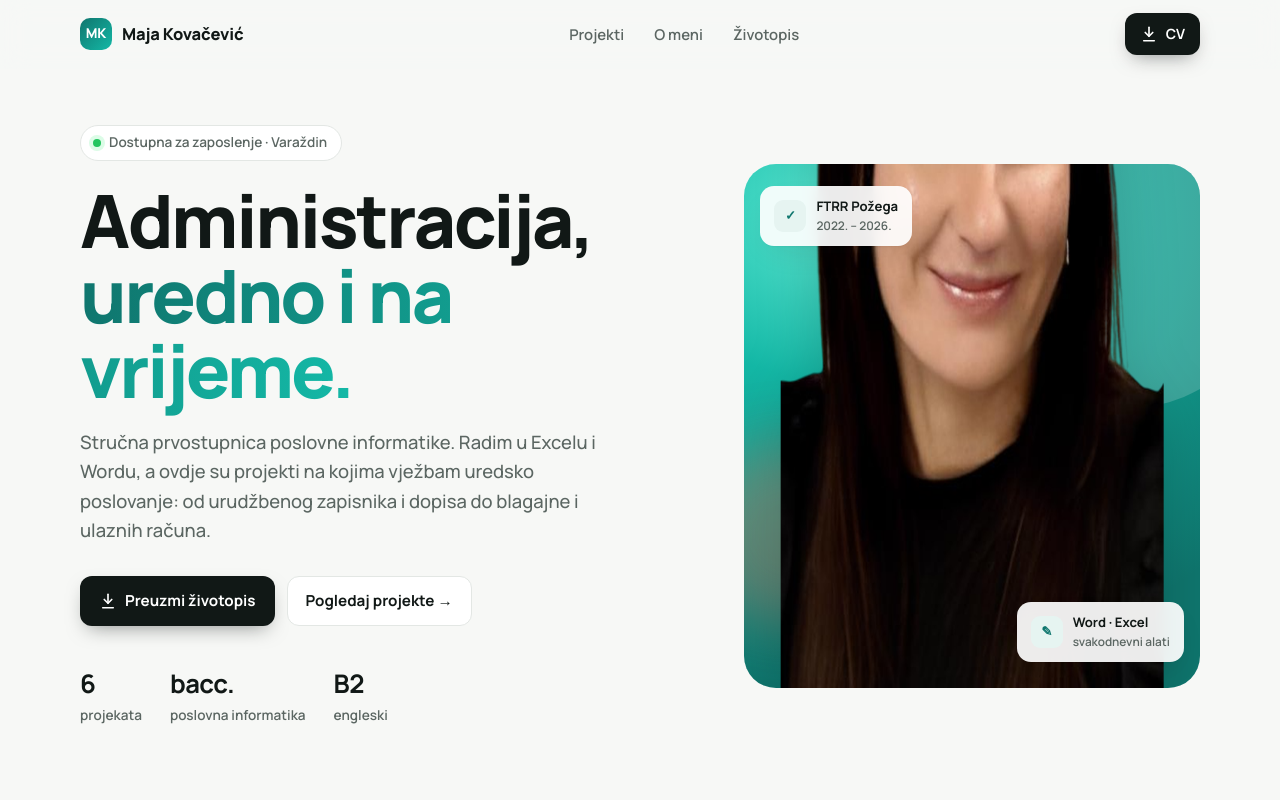
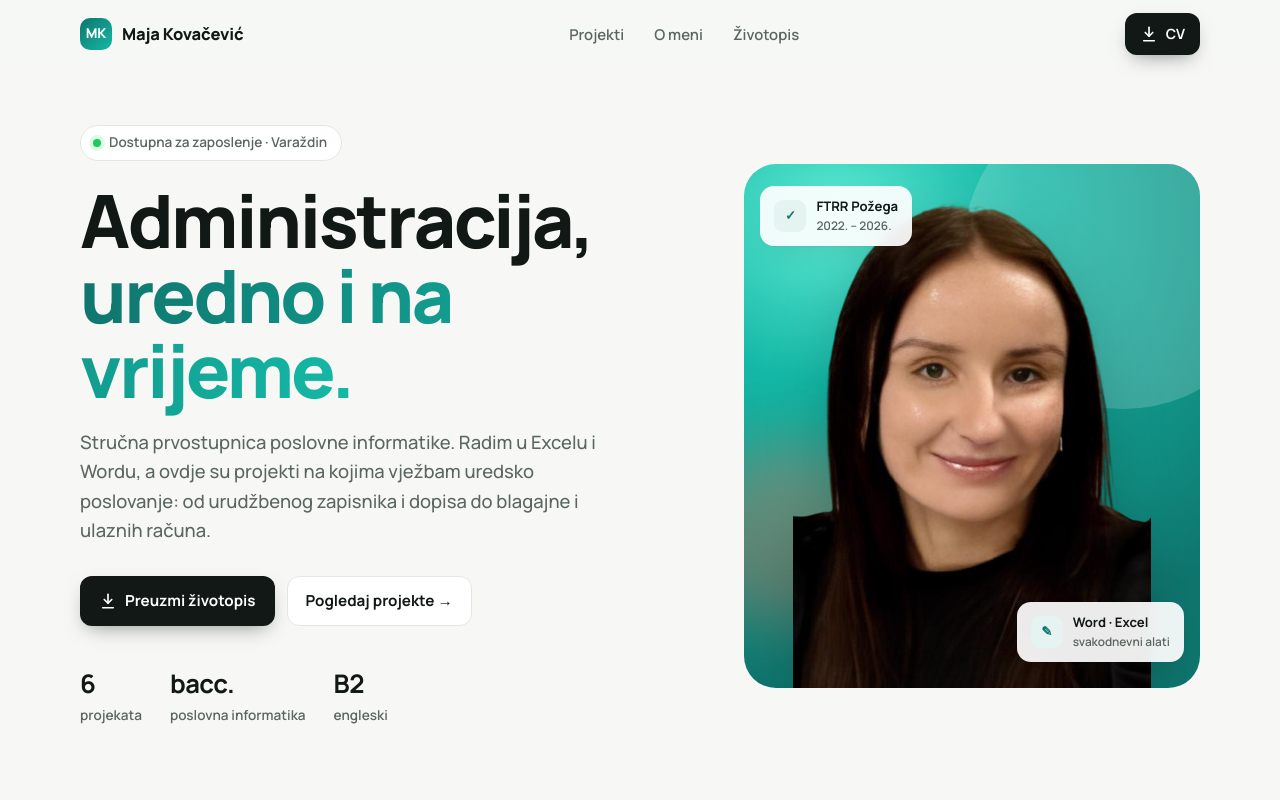
Before and after one commit to MJKVCVC/portfolio, a plain HTML site: page index.html in a window 1280 px wide. Shown: the top 800 px of the page. Drawn offline with Linux system fonts and the light colour scheme.

Commit message:
Add files via upload

```diff
--- a/index.html
+++ b/index.html
@@ -62,7 +62,7 @@
          background:radial-gradient(120% 90% at 20% 10%,#5eead4 0%,var(--brand-2) 35%,var(--brand) 100%)}
   .photo::before{content:"";position:absolute;width:70%;aspect-ratio:1;border-radius:50%;right:-18%;top:-14%;background:rgba(255,255,255,.18)}
   .photo::after{content:"";position:absolute;width:40%;aspect-ratio:1;border-radius:50%;left:-10%;bottom:12%;background:rgba(242,115,90,.35);filter:blur(30px)}
-  .photo img{position:absolute;bottom:0;left:50%;transform:translateX(-50%);width:84%;z-index:1;filter:drop-shadow(0 20px 30px rgba(0,0,0,.18))}
+  .photo img{position:absolute;bottom:0;left:50%;transform:translateX(-50%);height:93%;width:auto;max-width:none;z-index:1;filter:drop-shadow(0 20px 30px rgba(0,0,0,.18))}
   .badge{position:absolute;z-index:2;background:rgba(255,255,255,.92);backdrop-filter:blur(8px);border-radius:14px;padding:10px 14px;
          font-size:.82rem;font-weight:700;box-shadow:var(--shadow);display:flex;align-items:center;gap:10px}
   .badge small{display:block;font-weight:600;color:var(--muted);font-size:.74rem}
```
